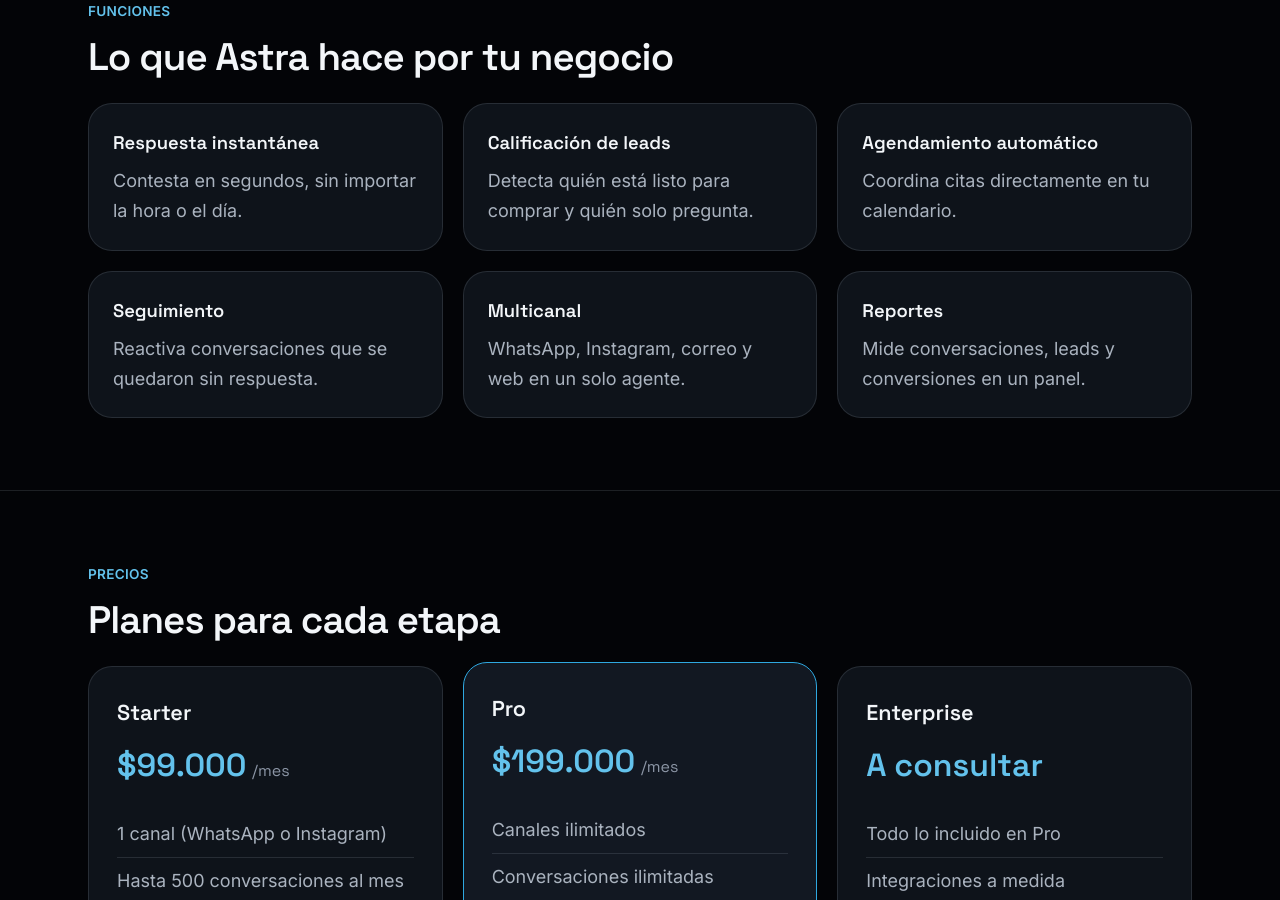
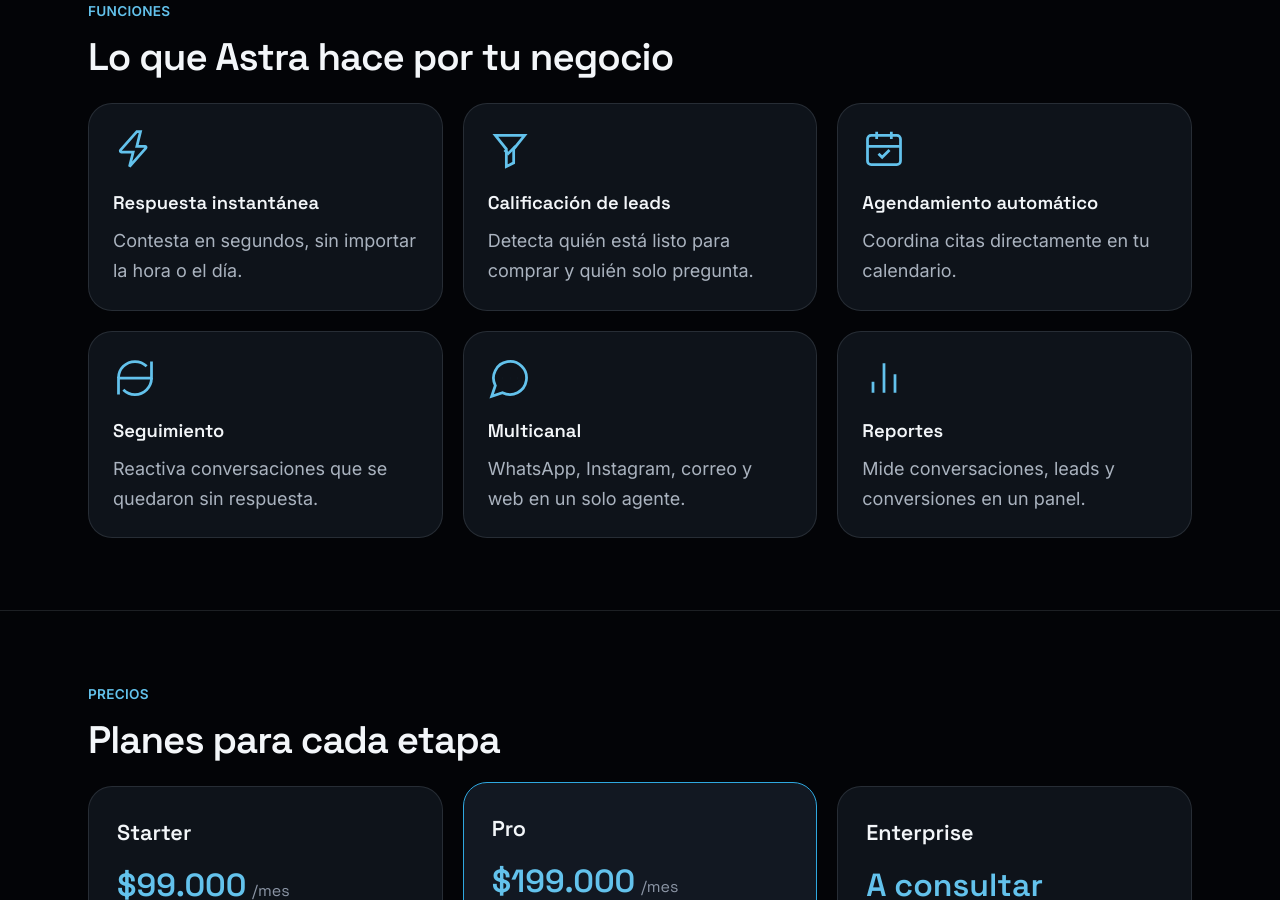
Before and after one commit to andresga79/astromind, a Next.js app: page /astra in a window 1280 px wide. Shown: the part 1540-2440 px from the top of the page. Built offline with nearby package versions, Linux system fonts and the light colour scheme.

Commit message:
feat: iconos visuales en funciones de Astra

```diff
--- a/app/astra/astra.css
+++ b/app/astra/astra.css
@@ -317,6 +317,18 @@
   margin: 0;
 }
 
+.feature-icon {
+  width: 44px;
+  height: 44px;
+  color: var(--brand-strong);
+  margin-bottom: 1rem;
+}
+
+.feature-icon svg {
+  width: 100%;
+  height: 100%;
+}
+
 /* Pricing */
 .pricing-grid {
   display: grid;
--- a/components/astra/AstraFeatures.tsx
+++ b/components/astra/AstraFeatures.tsx
@@ -1,27 +1,85 @@
+function IconBolt() {
+  return (
+    <svg aria-hidden="true" fill="none" stroke="currentColor" strokeWidth="1.5" viewBox="0 0 24 24">
+      <path d="M13 2 4.09 12.11a.6.6 0 0 0 .47.99H11l-2 8 8.91-10.11a.6.6 0 0 0-.47-.99H13l2-8Z" />
+    </svg>
+  );
+}
+
+function IconFunnelCheck() {
+  return (
+    <svg aria-hidden="true" fill="none" stroke="currentColor" strokeWidth="1.5" viewBox="0 0 24 24">
+      <path d="M4 4h16l-6 7.5V19l-4 2v-9.5L4 4Z" />
+      <path d="m9 12 2 2 4-4" />
+    </svg>
+  );
+}
+
+function IconCalendarCheck() {
+  return (
+    <svg aria-hidden="true" fill="none" stroke="currentColor" strokeWidth="1.5" viewBox="0 0 24 24">
+      <rect height="16" rx="2" width="18" x="3" y="4" />
+      <path d="M16 2v4M8 2v4M3 10h18M9 14l2 2 4-4" />
+    </svg>
+  );
+}
+
+function IconLoop() {
+  return (
+    <svg aria-hidden="true" fill="none" stroke="currentColor" strokeWidth="1.5" viewBox="0 0 24 24">
+      <path d="M21 12a9 9 0 0 1-9 9 9 9 0 0 1-6.36-2.64M3 12a9 9 0 0 1 9-9 9 9 0 0 1 6.36 2.64" />
+      <path d="M21 3v9h-9M3 21v-9h9" />
+    </svg>
+  );
+}
+
+function IconChannels() {
+  return (
+    <svg aria-hidden="true" fill="none" stroke="currentColor" strokeWidth="1.5" viewBox="0 0 24 24">
+      <path d="M7.9 20A9 9 0 1 0 4 16.1L2 22l5.9-2Z" />
+      <path d="M8 12h.01M12 12h.01M16 12h.01" />
+    </svg>
+  );
+}
+
+function IconChart() {
+  return (
+    <svg aria-hidden="true" fill="none" stroke="currentColor" strokeWidth="1.5" viewBox="0 0 24 24">
+      <path d="M18 20V10M12 20V4M6 20v-6" />
+    </svg>
+  );
+}
+
 const features = [
   {
     title: "Respuesta instantánea",
     description: "Contesta en segundos, sin importar la hora o el día.",
+    icon: IconBolt,
   },
   {
     title: "Calificación de leads",
     description: "Detecta quién está listo para comprar y quién solo pregunta.",
+    icon: IconFunnelCheck,
   },
   {
     title: "Agendamiento automático",
     description: "Coordina citas directamente en tu calendario.",
+    icon: IconCalendarCheck,
   },
   {
     title: "Seguimiento",
     description: "Reactiva conversaciones que se quedaron sin respuesta.",
+    icon: IconLoop,
   },
   {
     title: "Multicanal",
     description: "WhatsApp, Instagram, correo y web en un solo agente.",
+    icon: IconChannels,
   },
   {
     title: "Reportes",
     description: "Mide conversaciones, leads y conversiones en un panel.",
+    icon: IconChart,
   },
 ];
 
@@ -34,6 +92,9 @@
         <div className="features-grid">
           {features.map((f) => (
             <div className="feature-card" key={f.title}>
+              <div className="feature-icon">
+                <f.icon />
+              </div>
               <h3>{f.title}</h3>
               <p>{f.description}</p>
             </div>
```
